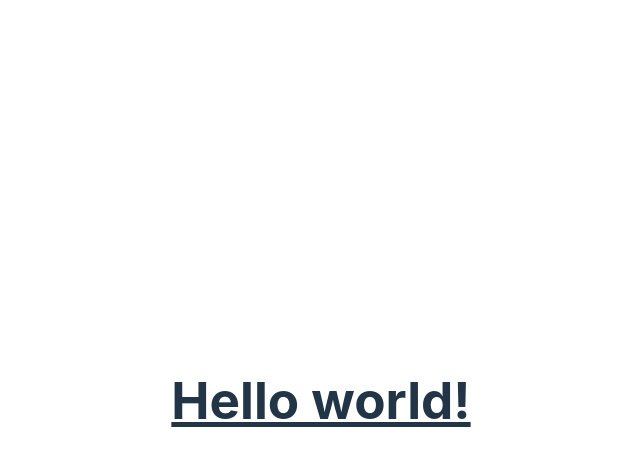
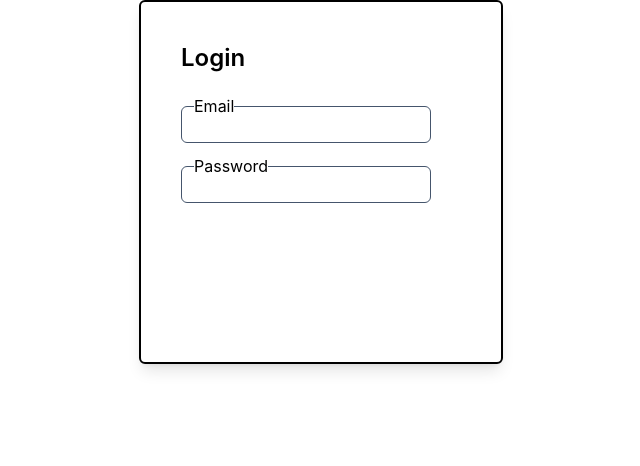
Before and after one commit to LynSab/Bookclub-app, a Vue app in the folder bookclub-frontend/: page /login in a window 1280 px wide. Shown: the top 466 px of the page, without its empty margins (319-959 px from the left). Built offline with nearby package versions, Linux system fonts and the light colour scheme.

Commit message:
set-up router and add login template

```diff
--- a/bookclub-frontend/package.json
+++ b/bookclub-frontend/package.json
@@ -10,7 +10,8 @@
   },
   "dependencies": {
     "@tailwindcss/vite": "^4.0.0",
-    "vue": "^3.5.13"
+    "vue": "^3.5.13",
+    "vue-router": "^4.5.0"
   },
   "devDependencies": {
     "@vitejs/plugin-vue": "^5.2.1",
--- a/bookclub-frontend/src/App.vue
+++ b/bookclub-frontend/src/App.vue
@@ -1,11 +1,9 @@
 <script setup>
-
+  import { RouterView } from 'vue-router'
 </script>
 
 <template>
- <h1 class="text-3xl font-bold underline">
-    Hello world!
-  </h1>
+  <RouterView></RouterView>
 </template>
 
 <style scoped>
--- /dev/null
+++ b/bookclub-frontend/src/components/TextInput.vue
@@ -0,0 +1,12 @@
+<script setup>
+  const props = defineProps(['legendText'])
+</script>
+
+<template>
+  <div class="box-content size-10">
+    <fieldset class="block m-5 text-base border rounded-md border-slate-600">
+      <legend class="mt-3 ml-3">{{props.legendText}}</legend>
+      <input class="outline-none" />
+    </fieldset>
+  </div>
+</template>
--- a/bookclub-frontend/src/main.js
+++ b/bookclub-frontend/src/main.js
@@ -1,5 +1,30 @@
 import { createApp } from 'vue'
+import { createWebHistory, createRouter } from 'vue-router';
 import './style.css'
 import App from './App.vue'
 
-createApp(App).mount('#app')
+import Home from './views/Home.vue';
+import Login from './views/Login.vue';
+
+const routes = [
+    {
+        path: '/',
+        name: 'Home',
+        component: Home
+    },
+    {
+        path: '/login',
+        name: 'Login',
+        component: Login
+    },
+];
+
+const router = createRouter({
+    history: createWebHistory(),
+    routes: routes,
+});
+
+const app = createApp(App)
+
+app.use(router)
+app.mount('#app')
--- a/bookclub-frontend/src/style.css
+++ b/bookclub-frontend/src/style.css
@@ -5,77 +5,8 @@
   line-height: 1.5;
   font-weight: 400;
 
-  color-scheme: light dark;
-  color: rgba(255, 255, 255, 0.87);
-  background-color: #242424;
-
   font-synthesis: none;
   text-rendering: optimizeLegibility;
   -webkit-font-smoothing: antialiased;
   -moz-osx-font-smoothing: grayscale;
 }
-
-a {
-  font-weight: 500;
-  color: #646cff;
-  text-decoration: inherit;
-}
-a:hover {
-  color: #535bf2;
-}
-
-body {
-  margin: 0;
-  display: flex;
-  place-items: center;
-  min-width: 320px;
-  min-height: 100vh;
-}
-
-h1 {
-  font-size: 3.2em;
-  line-height: 1.1;
-}
-
-button {
-  border-radius: 8px;
-  border: 1px solid transparent;
-  padding: 0.6em 1.2em;
-  font-size: 1em;
-  font-weight: 500;
-  font-family: inherit;
-  background-color: #1a1a1a;
-  cursor: pointer;
-  transition: border-color 0.25s;
-}
-button:hover {
-  border-color: #646cff;
-}
-button:focus,
-button:focus-visible {
-  outline: 4px auto -webkit-focus-ring-color;
-}
-
-.card {
-  padding: 2em;
-}
-
-#app {
-  max-width: 1280px;
-  margin: 0 auto;
-  padding: 2rem;
-  text-align: center;
-}
-
-@media (prefers-color-scheme: light) {
-  :root {
-    color: #213547;
-    background-color: #ffffff;
-  }
-  a:hover {
-    color: #747bff;
-  }
-  button {
-    background-color: #f9f9f9;
-  }
-}
--- /dev/null
+++ b/bookclub-frontend/src/views/Home.vue
@@ -0,0 +1,9 @@
+<script setup>
+</script>
+
+<template>
+<h2>HOME PAGE</h2>
+</template>
+
+<style scoped>
+</style>
--- /dev/null
+++ b/bookclub-frontend/src/views/Login.vue
@@ -0,0 +1,15 @@
+<script setup>
+  import TextInput from '../components/TextInput.vue';
+</script>
+
+<template>
+  <div class="box-content shadow-lg size-80 border-2 rounded-md m-auto p-5">
+    <h1 class="m-5 text-2xl font-semibold">Login</h1>
+
+    <TextInput legend-text="Email"/>
+    <TextInput legend-text="Password"/>
+  </div>
+</template>
+
+<style scoped>
+</style>
```
Also changed, not shown: 1 other file (tests, documents, lock files or other folders).
